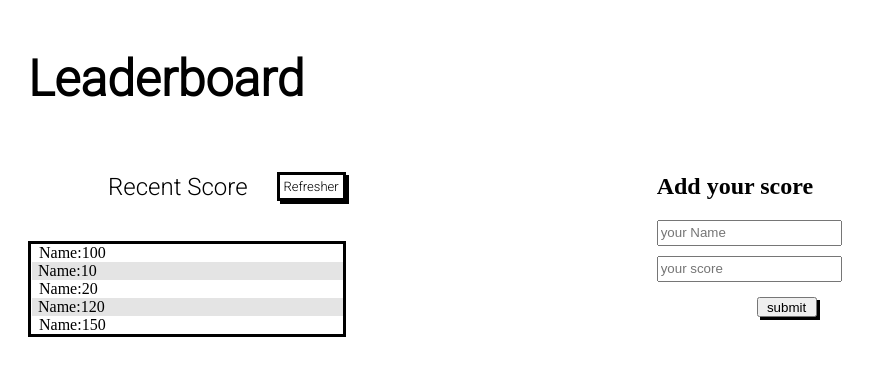
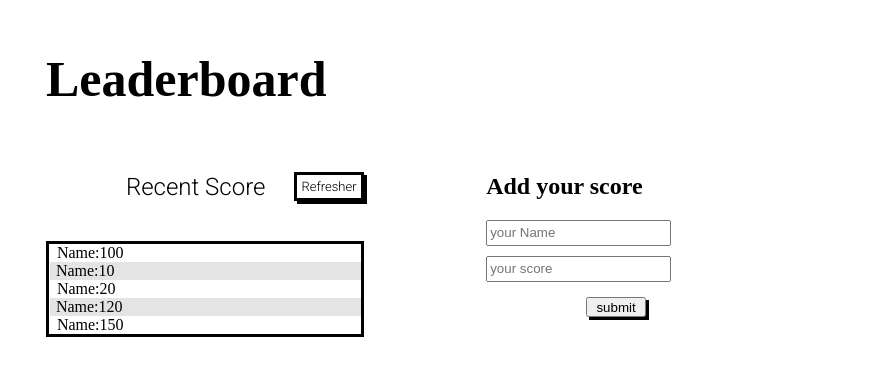
Before and after one commit to Yilikal250/Leaderboard, a website built with webpack: page src/template.html in a window 1280 px wide. Shown: the whole page, without its empty margins (0-877 px from the left). Built offline with nearby package versions, Linux system fonts and the light colour scheme.

```diff
--- a/src/style.css
+++ b/src/style.css
@@ -1,15 +1,14 @@
 h1 {
   font-size: 50px;
-  font-family: 'Roboto', sans-serif;
 }
 
 section {
   display: flex;
-  margin-left: 20px;
+  margin-left: 3%;
 }
 
 .score {
-  margin-left: 25%;
+  margin-left: 10%;
   display: block;
   flex-direction: column;
   margin-top: 145px;
```
